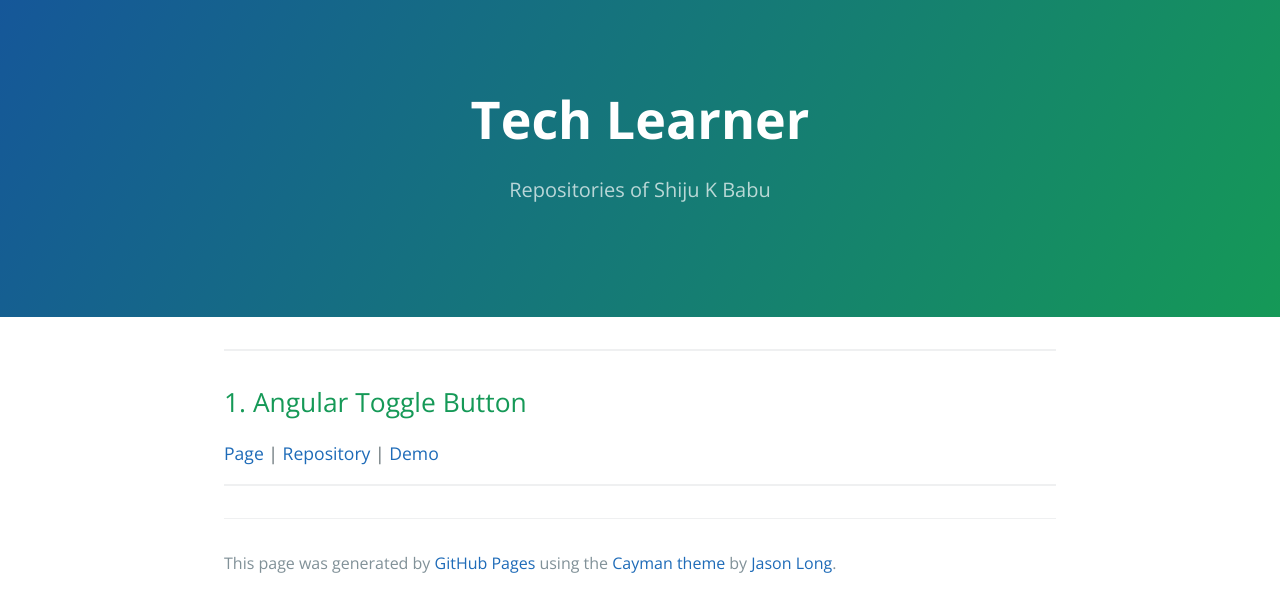
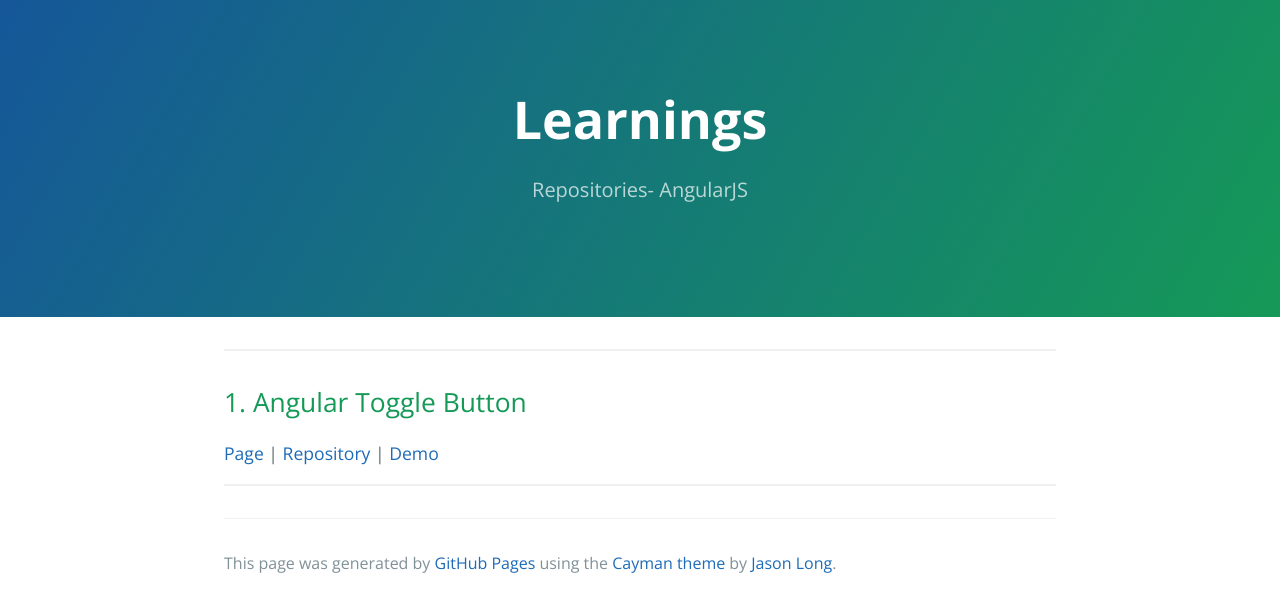
Before and after one commit to shijukbabu/shijukbabu.github.io, a plain HTML site: page index.html in a window 1280 px wide. Drawn offline with nearby package versions, Linux system fonts and the light colour scheme.

Commit message:
Update index.html

```diff
--- a/index.html
+++ b/index.html
@@ -11,8 +11,8 @@
   </head>
   <body>
     <section class="page-header">
-      <h1 class="project-name">Tech Learner</h1>
-      <h2 class="project-tagline">Repositories of Shiju K Babu</h2>
+      <h1 class="project-name">Learnings</h1>
+      <h2 class="project-tagline">Repositories- AngularJS</h2>
     </section>
 
     <section class="main-content">
```
